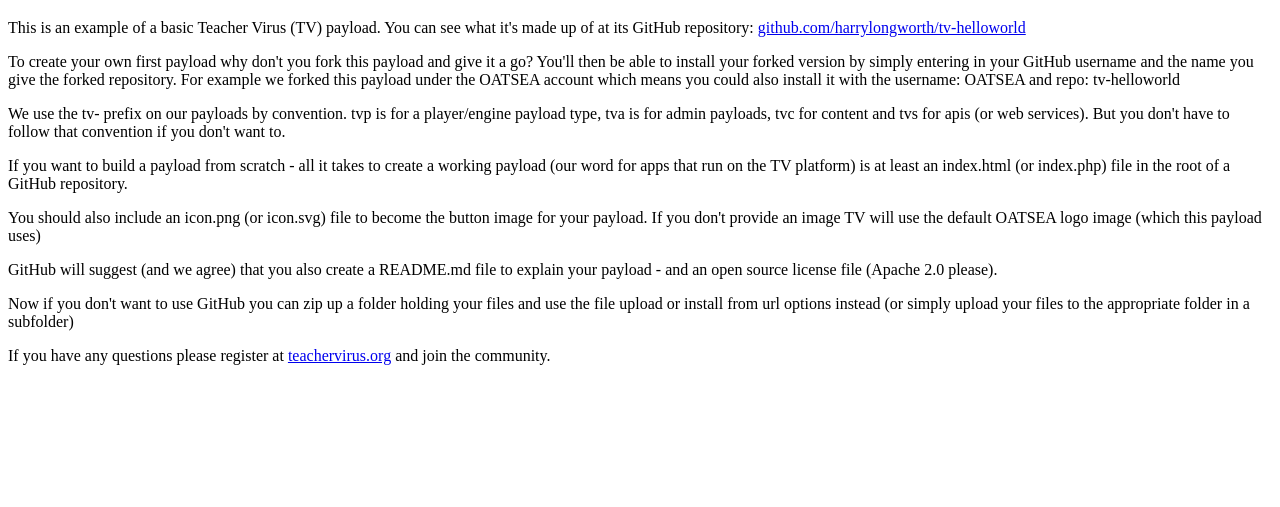
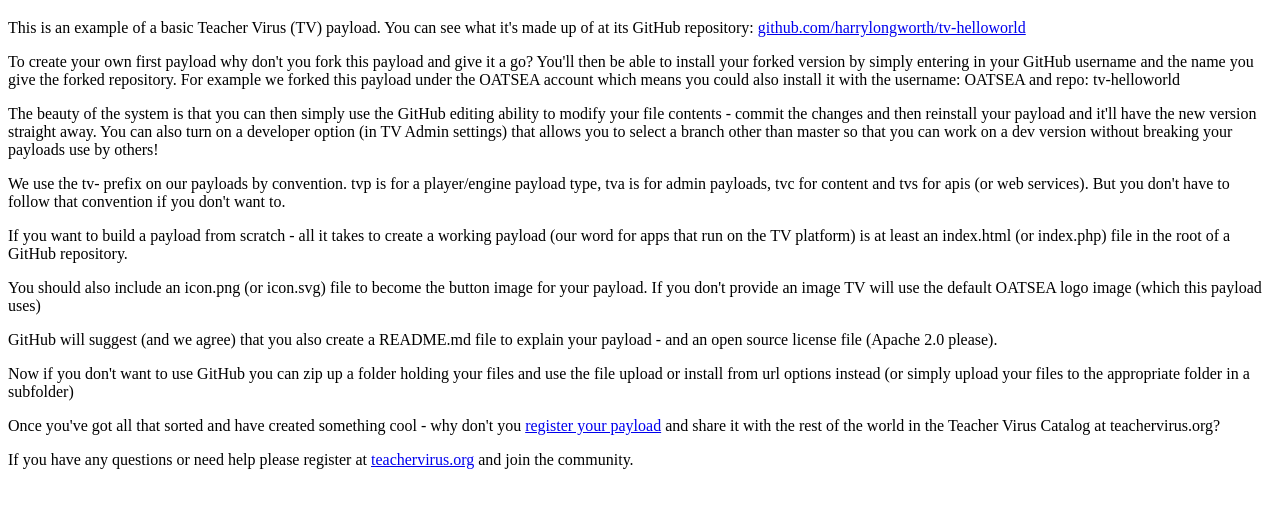
Before and after one commit to harrylongworth/tv-helloworld, a plain HTML site: page index.html in a window 1280 px wide. Shown: the part 61-568 px from the top of the page. Drawn offline with Linux system fonts and the light colour scheme.

Commit message:
Additional content

```diff
--- a/index.html
+++ b/index.html
@@ -4,17 +4,18 @@
 <meta charset="UTF-8">
 <title>Teacher Virus Hello World Payload</title>
 </head>
-
 <body>
 <h1>Hello World!</h1>
 <p>This is an example of a basic Teacher Virus (TV) payload.  You can see what it's made up of at its GitHub repository:  <a href="https://github.com/harrylongworth/tv-helloworld">github.com/harrylongworth/tv-helloworld</a></p>
 <p>To create your own first payload why don't you fork this payload and give it a go? You'll then be able to install your forked version by simply entering in your GitHub username and the name you give the forked repository. For example we forked this payload under the OATSEA account which means you could also install it with the username: OATSEA and repo: tv-helloworld</p>
+<p>The beauty of the system is that you can then simply use the GitHub editing ability to modify your file contents - commit the changes and then reinstall your payload and it'll have the new version straight away.  You can also turn on a developer option (in TV Admin settings) that allows you to select a branch other than master so that you can work on a dev version without breaking your payloads use by others!</p>
 <p>We use the tv- prefix on our payloads by convention. tvp is for a player/engine payload type, tva is for admin payloads, tvc for content and tvs for apis (or web services).  But you don't have to follow that convention if you don't want to.</p>
 <p>If you want to build a payload from scratch - all it takes to create a working payload (our word for apps that run on the TV platform) is at least an index.html (or index.php) file in the root of a GitHub repository.</p>
 <p>You should also include an icon.png (or icon.svg) file to become the button image for your payload.  If you don't provide an image TV will use the default OATSEA logo image (which this payload uses)</p>
 <p>GitHub will suggest (and we agree) that you also create a README.md file to explain your payload - and an open source license file (Apache 2.0 please).</p>
 <p>Now if you don't want to use GitHub you can zip up a folder holding your files and use the file upload or install from url options instead (or simply upload your files to the appropriate folder in a subfolder)</p>
-<p>If you have any questions please register at <a href="http://teachervirus.org">teachervirus.org</a> and join the community.</p>
+<p>Once you've got all that sorted and have created something cool - why don't you <a href="http://teachervirus.org/contribute/register-payload.html">register your payload</a> and share it with the rest of the world in the Teacher Virus Catalog at teachervirus.org?</p>
+<p>If you have any questions or need help please register at <a href="http://teachervirus.org">teachervirus.org</a> and join the community.</p>
 </body>
 
 </html>
```
